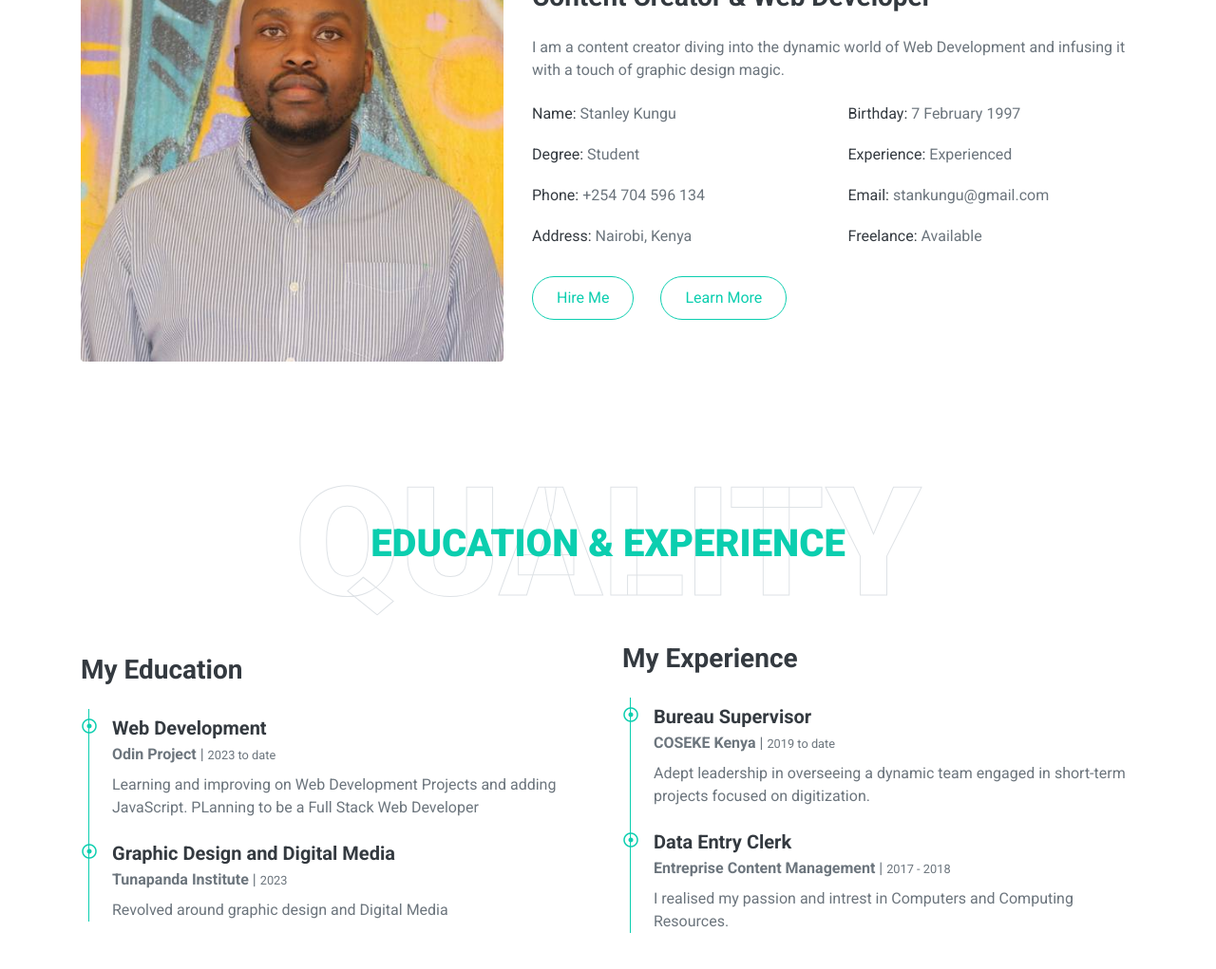
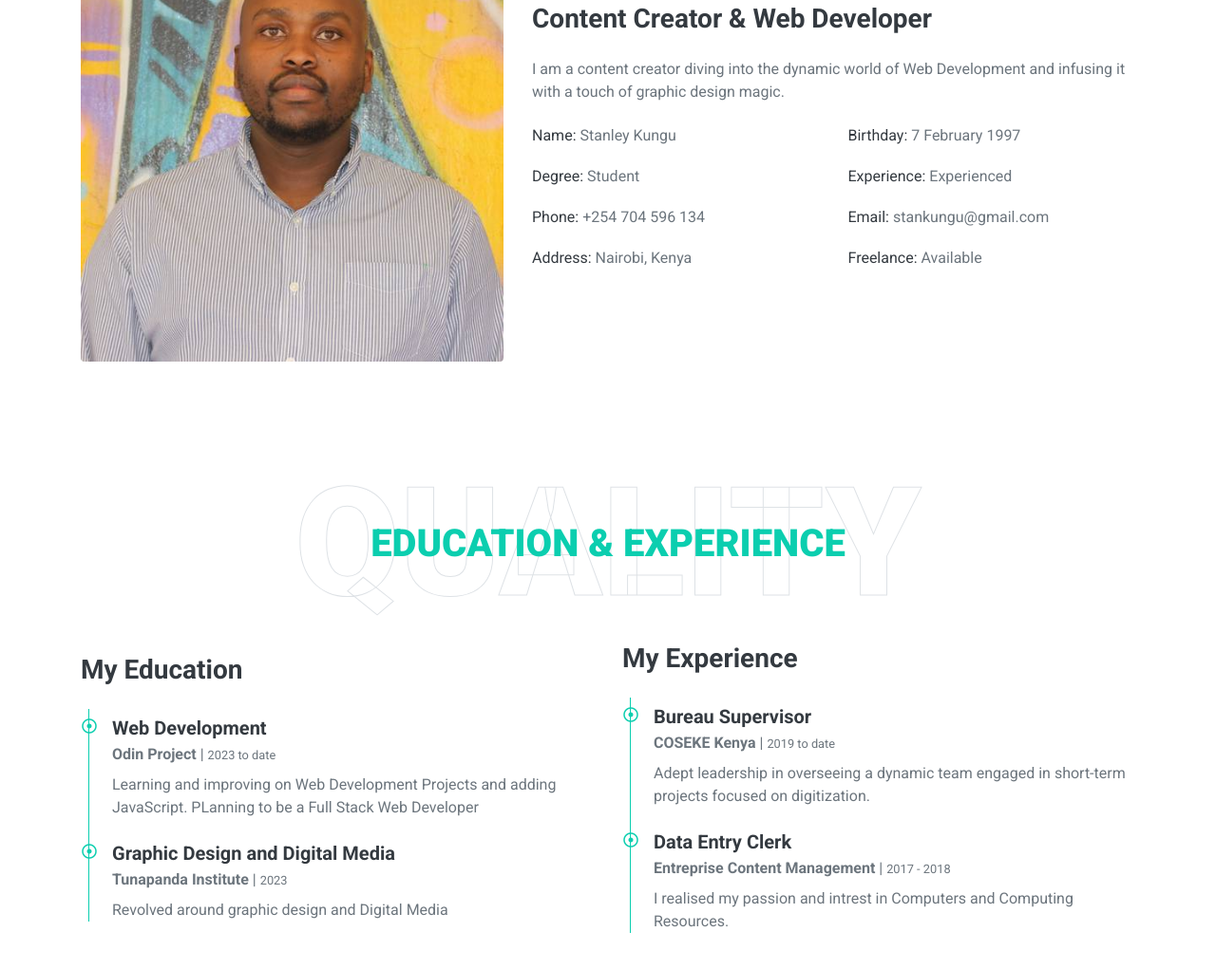
Before and after one commit to stankungu/stankungu.github.io, a plain HTML site: page index.html in a window 1280 px wide. Shown: the part 1160-2181 px from the top of the page at 95% size. Drawn offline with nearby package versions, Linux system fonts and the light colour scheme.

Commit message:
last changes

```diff
--- a/index.html
+++ b/index.html
@@ -122,8 +122,8 @@
                         <div class="col-sm-6 py-2"><h6>Address: <span class="text-secondary">Nairobi, Kenya</span></h6></div>
                         <div class="col-sm-6 py-2"><h6>Freelance: <span class="text-secondary">Available</span></h6></div>
                     </div>
-                    <a href="" class="btn btn-outline-primary mr-4">Hire Me</a>
-                    <a href="" class="btn btn-outline-primary">Learn More</a>
+                    <!-- <a href="" class="btn btn-outline-primary mr-4">Hire Me</a>
+                    <a href="" class="btn btn-outline-primary">Learn More</a> -->
                 </div>
             </div>
         </div>
```
